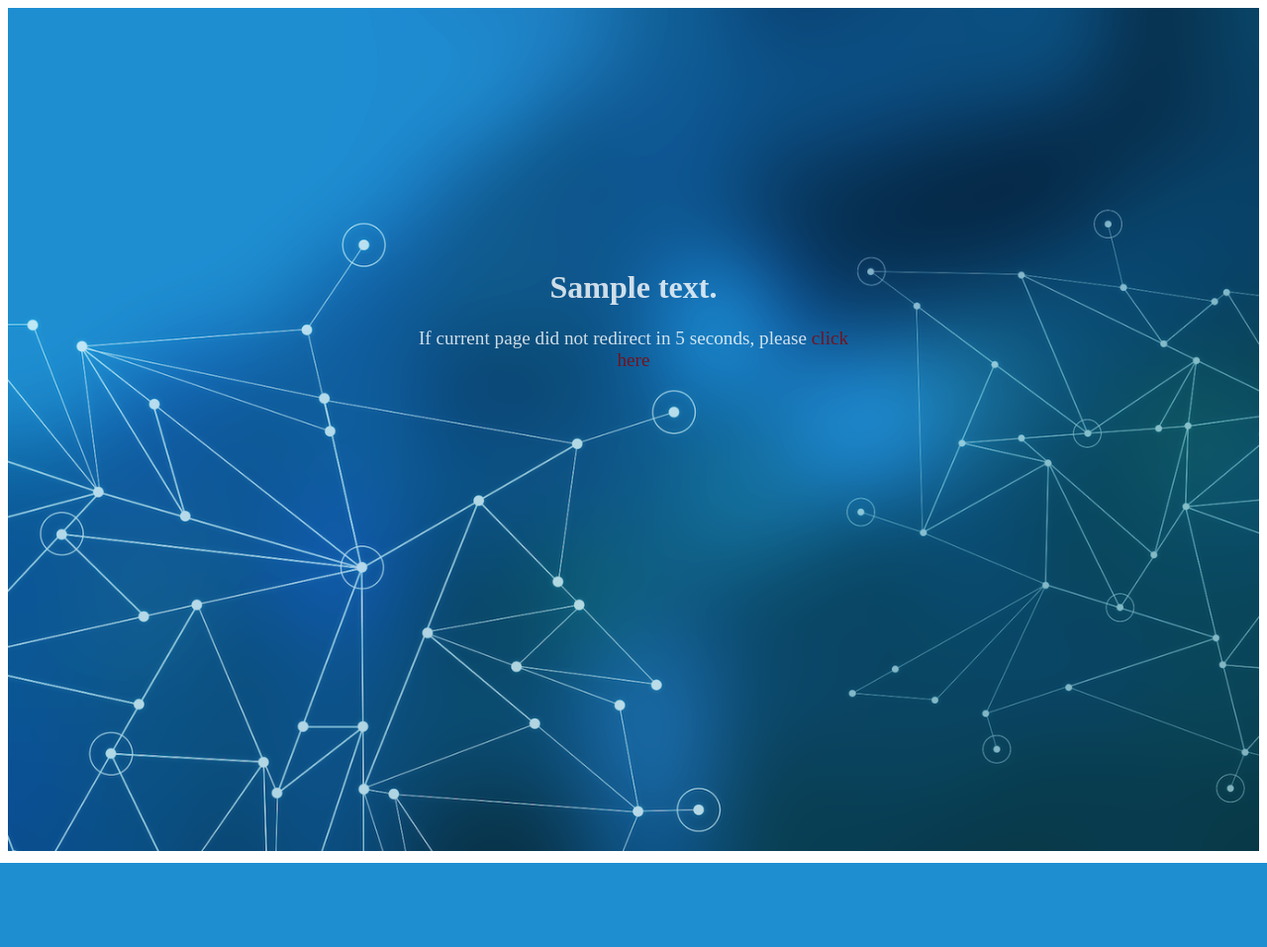
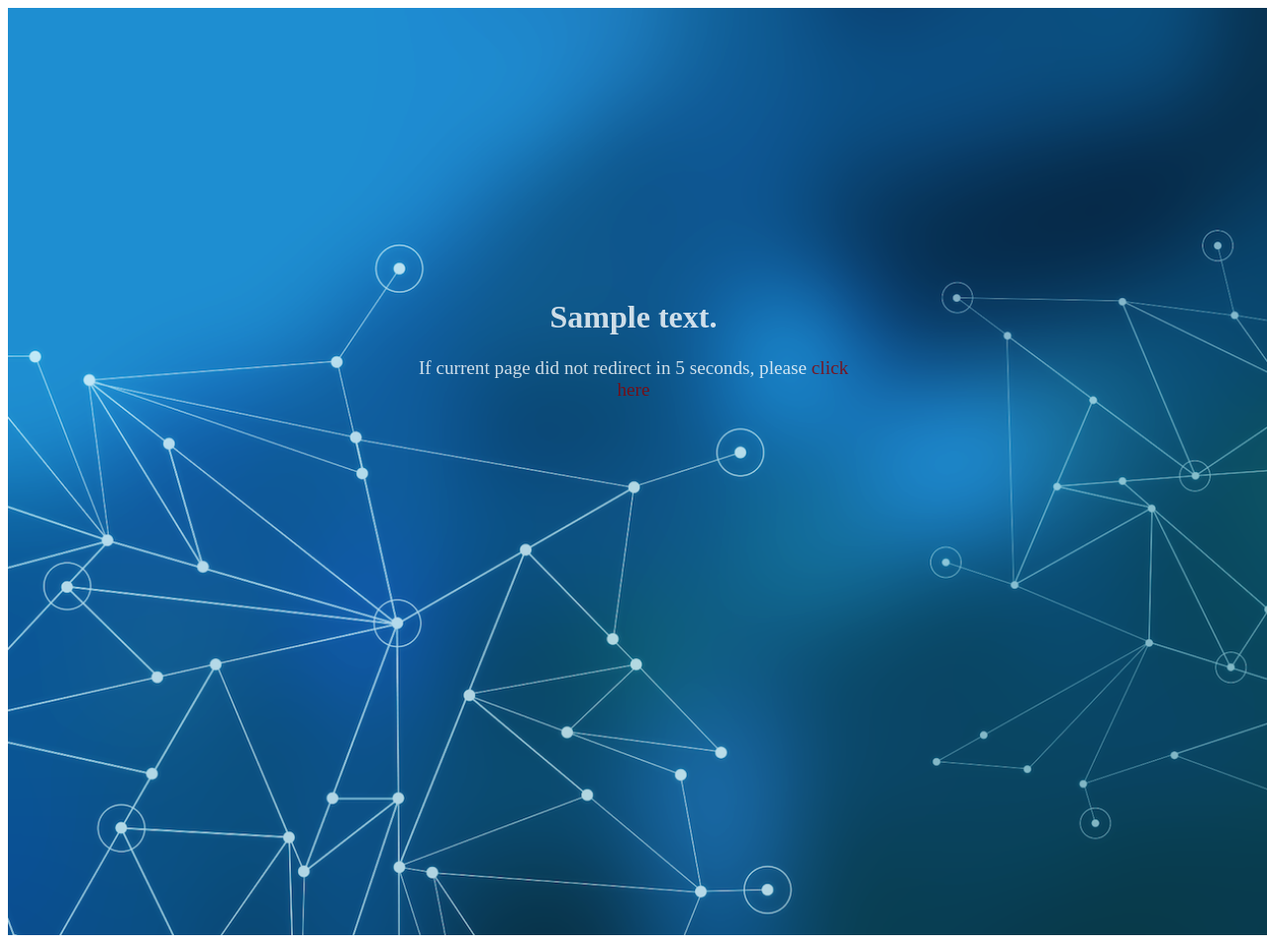
Before and after one commit to jyan16/D3M-Website, a Django app: template backendApp/templates/submit.html in a window 1280 px wide; the page is wider, and only the part inside the window is pictured. Shown: that part at 99% size. Before the commit the page ends 872 px from the top of that part, so only its background shows below. Run offline with Django 3.2, Linux system fonts and the light colour scheme; the template is opened without the code that fills it: most values are stand-ins (such as "Sample title", 1, 10 or a date in 2020); some libraries are stand-ins or nearby versions.

Commit message:
fix baibian

```diff
--- a/backendApp/static/css/submit.css
+++ b/backendApp/static/css/submit.css
@@ -5,7 +5,7 @@
 }
 
 img {
-    width: 100%;
+    width: 110%;
     height: auto;
     top: 0;
     left: 0;
```
